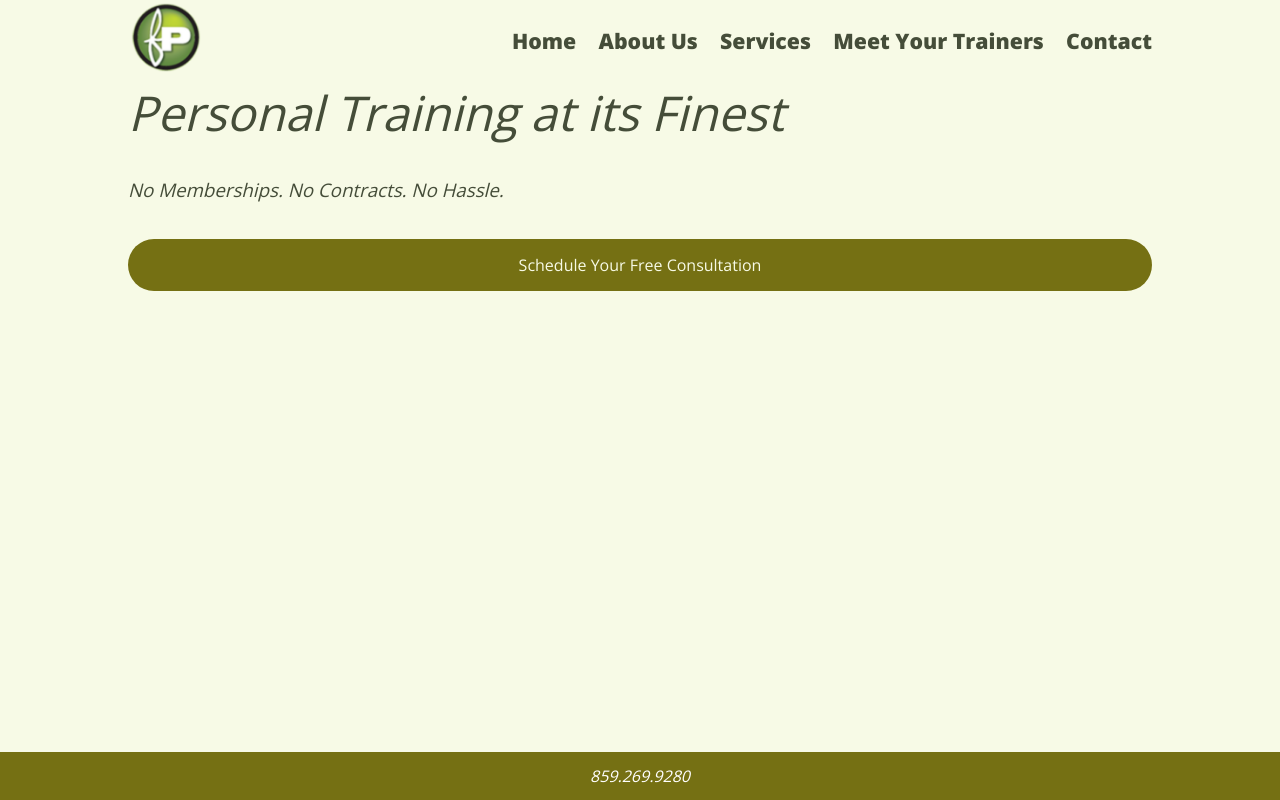
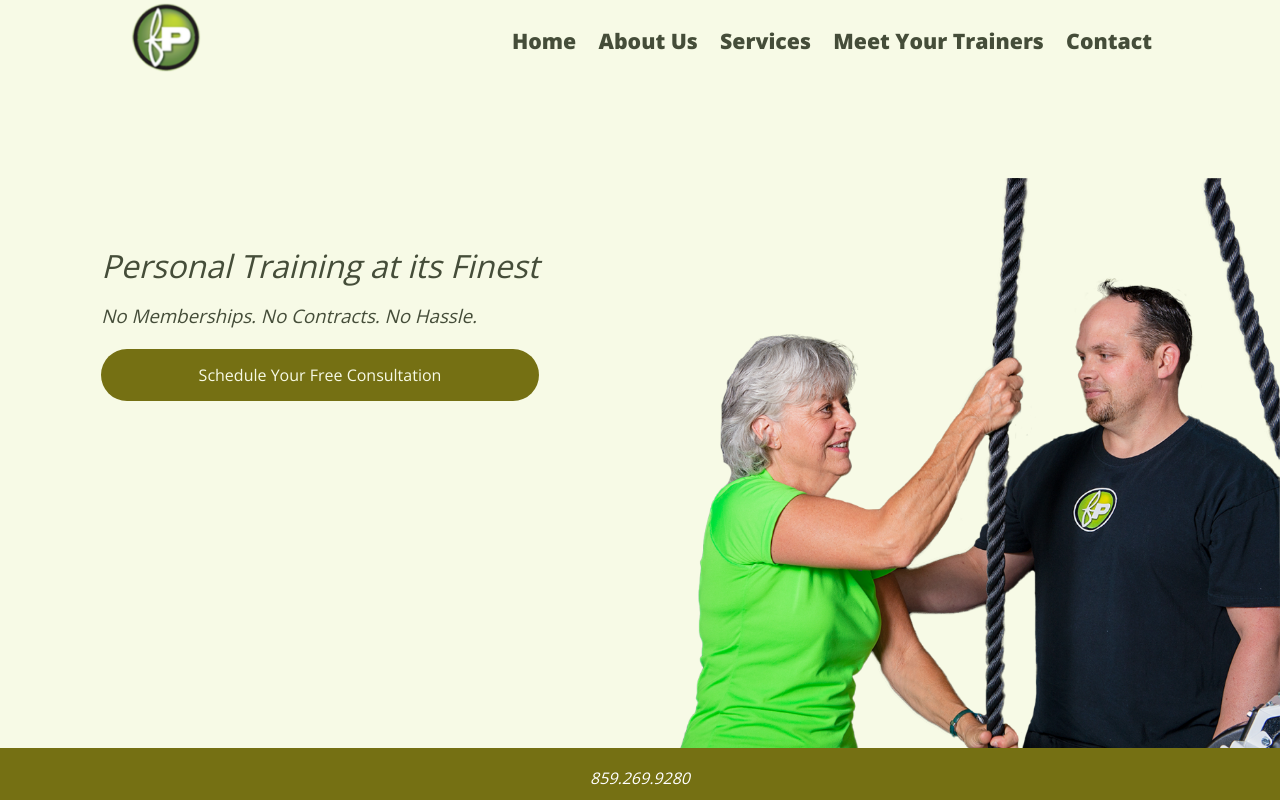
Before and after one commit to Gary-Jaiven/public-fitness-plus-frontend, a Next.js app: page / in a window 1280 px wide. Shown: the top 800 px of the page. Built offline with nearby package versions, Linux system fonts and the light colour scheme.

Commit message:
did some additional work to make the main page responsive

```diff
--- a/pages/index.js
+++ b/pages/index.js
@@ -7,9 +7,21 @@ export default function Home() {
     <>
         <section className={styles.hero}>
             <div className={styles.hero__content}>
-                <h1 className={styles.hero__title}>Personal Training at its Finest</h1>
-                <h3 className={styles.hero__subtitle}>No Memberships. No Contracts. No Hassle.</h3>
-                <button className={styles.hero__button}>Schedule Your Free Consultation</button>
+                <div className={styles.hero__content__left}>
+                  <h1 className={styles.hero__title}>Personal Training at its Finest</h1>
+                  <h3 className={styles.hero__subtitle}>No Memberships. No Contracts. No Hassle.</h3>
+                  <button className={styles.hero__button}>Schedule Your Free Consultation</button>
+                </div>
+                <div className={styles.hero__content__image}>
+                  <Image
+                    className={styles.hero__image}
+                    src="/home_hero_image.png"
+                    alt="Fitness Plus"
+                    width="937"
+                    height="910"
+                    layout="responsive"
+                  />
+                </div>
             </div>
         </section>
         <div className={styles.contactBar}>859.269.9280</div>
--- a/styles/Main.module.css
+++ b/styles/Main.module.css
@@ -9,19 +9,24 @@
 .hero__content {
     display: grid;
     grid-template-columns: 1fr;
-    width: 80vw;
-    height: 10vh;
+    width: 100%;
+}
+
+.hero__content__left {
+  padding: 0 2rem;
+  margin: 0 auto;
 }
 
 .hero__title {
+    margin-top: 4rem;
     color: #454D39;
-    font-size: 3rem;
+    font-size: 2rem;
     font-weight: 100;
     font-style: italic;
 }
 
 .hero__subtitle {
-    margin: 2rem 0rem;
+    margin: 1rem 0rem;
     color: #454D39;
     font-weight: lighter;
     font-style: italic;
@@ -44,9 +49,9 @@
 .contactBar {
     display: grid;
     position: relative;
-    bottom: 6vh;
+    bottom: 6.5vh;
     background-color: #757013;
-    height: 6vh;
+    height: 7.5vh;
     color: white;
     place-content: center center;
     font-weight: 500;
@@ -147,3 +152,49 @@
   display: grid;
   grid-template-columns: 1fr;
 }
+
+/* tablet ipad 768 x 1024 */
+@media screen and (min-width: 768px){
+  .hero {
+    height: 100%;
+  }
+
+  .hero__content {
+    grid-template-columns: 1fr 1fr;
+  }
+
+  .hero__button {
+    width: 100%;
+  }
+}
+
+/*  tablet ipad 1024 x  */
+@media screen and (min-width: 1024px){
+  .hero {
+    height: 90vh;
+  }
+
+  .hero__content {
+    grid-template-columns: 1fr 1fr;
+  }
+
+  .hero__content__left {
+    margin-top: 100px;
+  }
+
+  .hero__button {
+    width: 100%;
+  }
+
+  .hero__content__image {
+    display: grid;
+    grid-template-columns: 1fr;
+    align-items: end;
+  }
+
+}
+
+/* desktop 1366 x 768 */
+@media screen and (min-width: 1366px) {
+
+}
```
